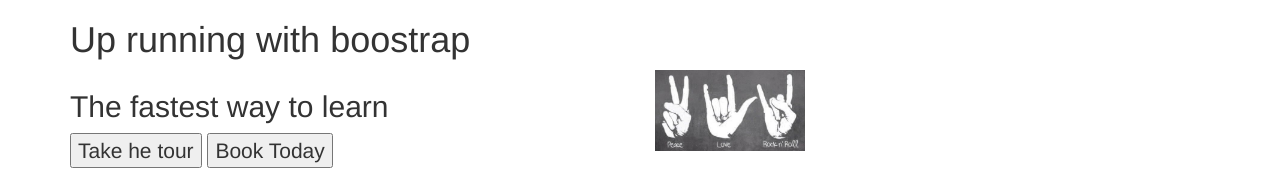
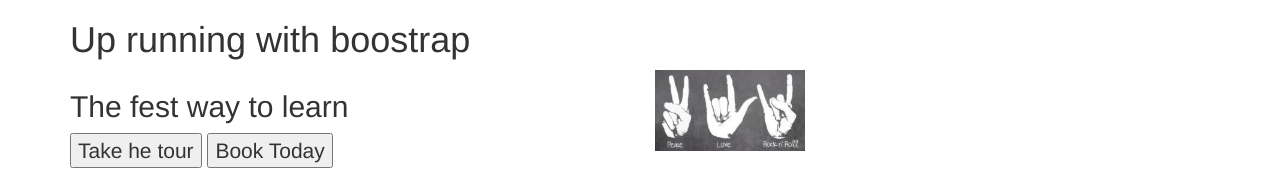
Before and after one commit to Fuenarez/projectOne, a website: page index.html in a window 1280 px wide. Shown: the top 172 px of the page. Drawn offline with Linux system fonts and the light colour scheme.

Commit message:
perdon no tenia el code original

```diff
--- a/index.html
+++ b/index.html
@@ -21,7 +21,7 @@
 
             <div class="row">
                 <div class="col-md-6 lead ">
-                    <h2>The fastest way to learn</h2>
+                    <h2>The fest way to learn</h2>
                     <button type="button" name="button">Take he tour</button>
                     <button type="button" name="button">Book Today</button>
                     <p>Lorem ipsum dolor sit amet, consectetur adipisicing elit. Impedit numquam iure, repellendus, voluptatibus ab quisquam nisi vitae inventore. Possimus, perspiciatis.</p>
```
